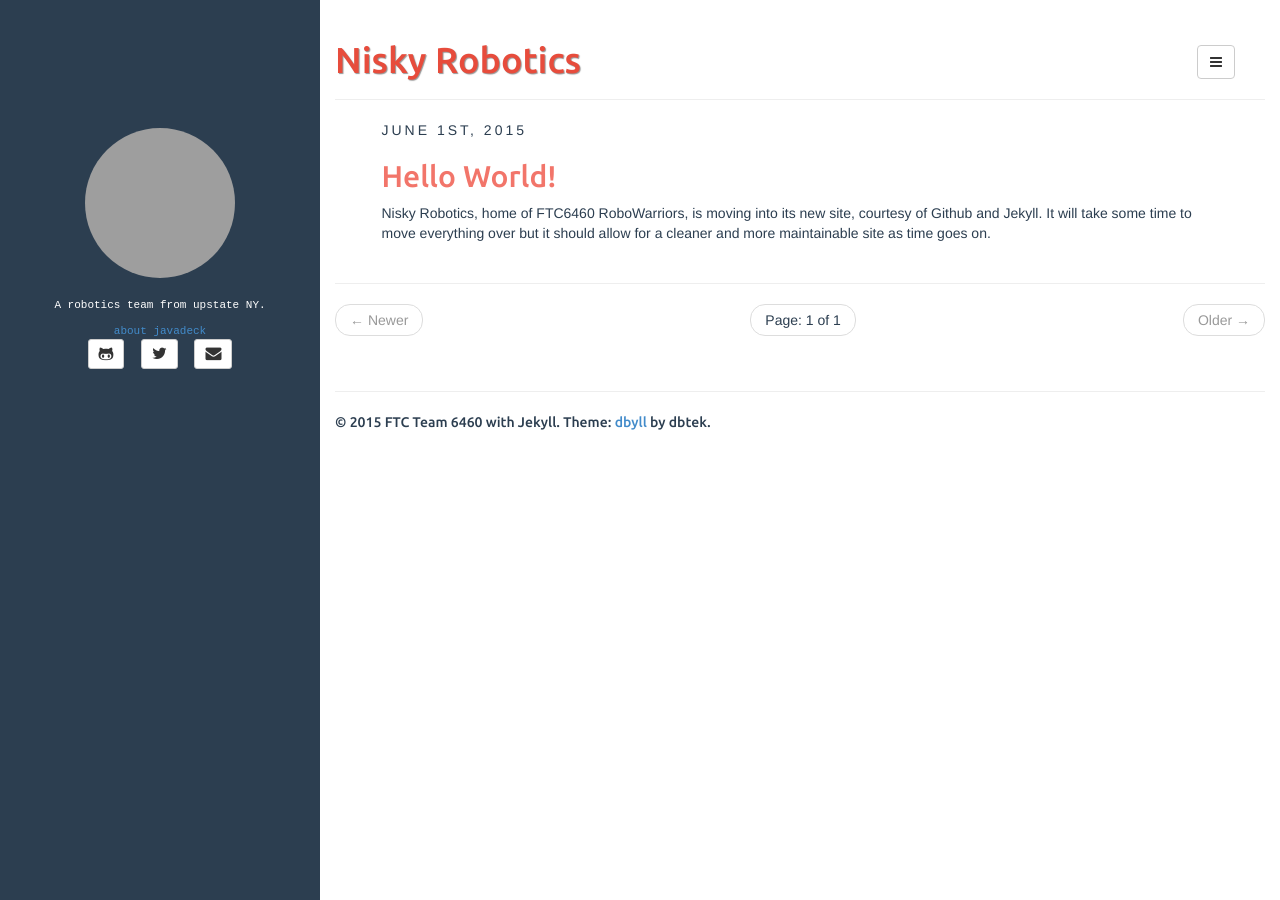
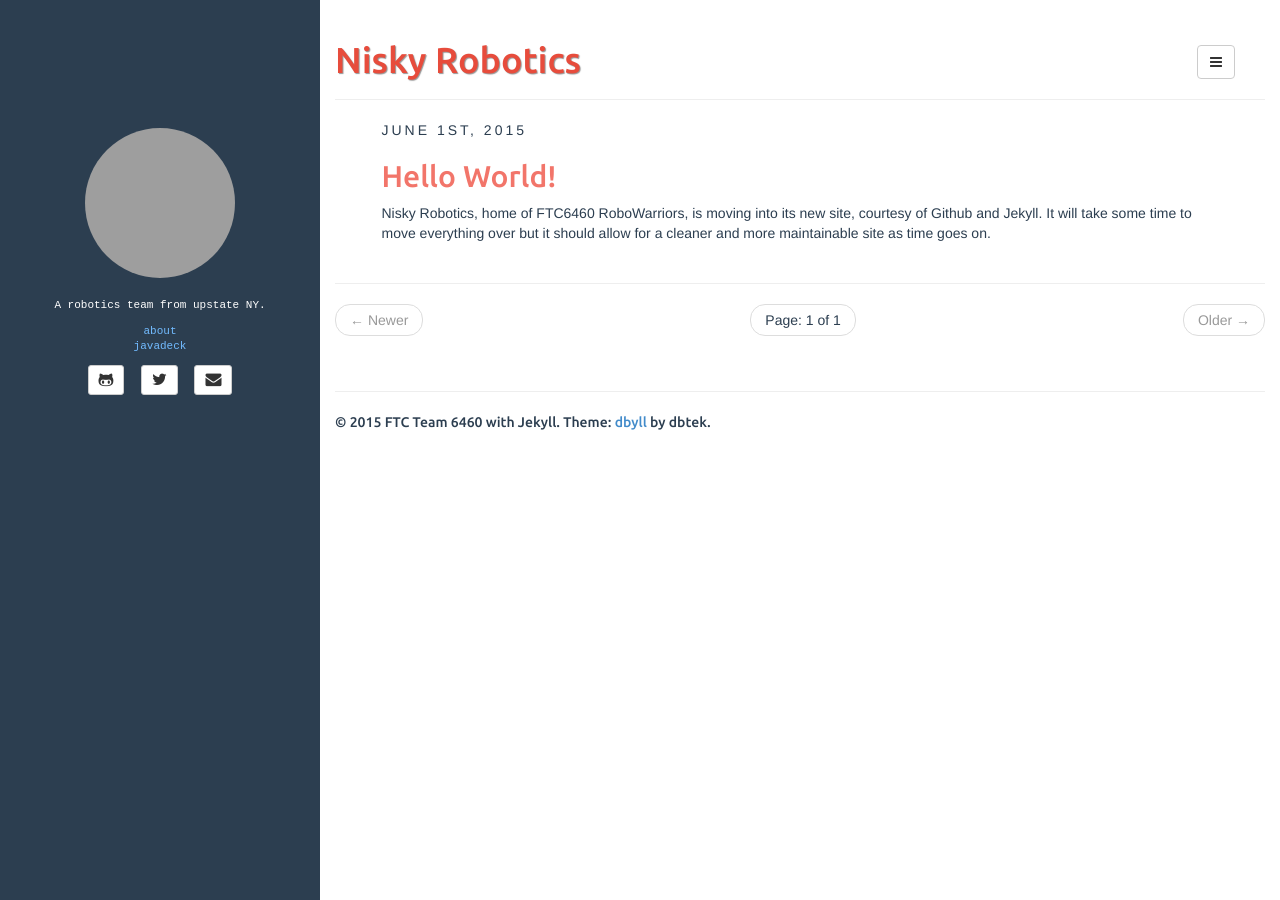
Before and after one commit to niskyRobotics/niskyRobotics.github.io, a Jekyll site: the page built from index.html, in a window 1280 px wide. Built offline with Jekyll 4.4.1, drawn with Linux system fonts in a browser that asks for light colours; the list of posts is cut into pages by our own code; grey boxes are pictures that could not be loaded.

Commit message:
Update sidebar.html

```diff
--- a/_includes/sidebar.html
+++ b/_includes/sidebar.html
@@ -13,9 +13,10 @@
 	{{ site.author.bio }}
 </div>
 {% endif %}
-<div class="text-center lightlink">
-	<a href="about.html">about</a>
-	<a href="javadeck/">javadeck</a>
+<div style="margin: 0px auto 10px;" class="text-center lightlink">
+	<a href="about.html" style="color: rgb(114, 187, 255);">about</a><br>
+
+	<a href="javadeck/" style="color: rgb(114, 187, 255);">javadeck</a>
 </div>
 <div id="contact-list" class="text-center">
 	<ul class="list-unstyled list-inline">
```
